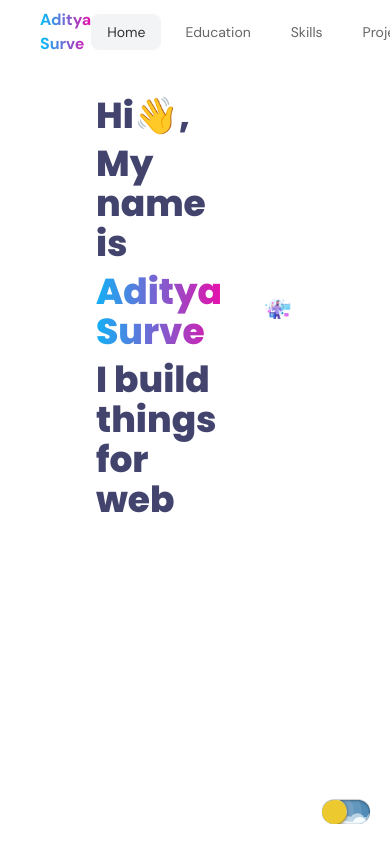
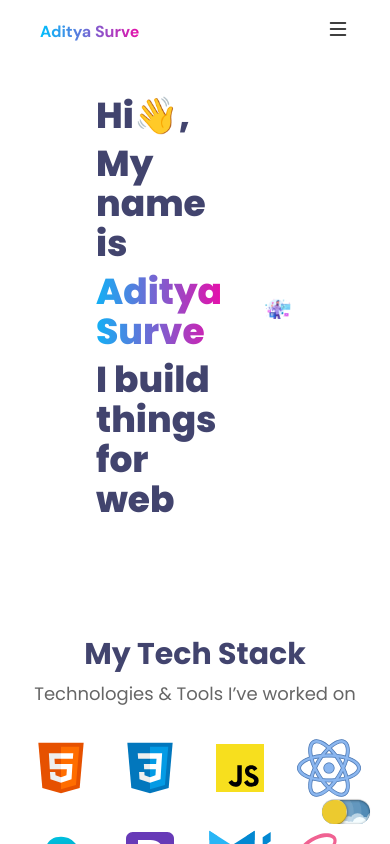
Before and after one commit to AdityaSurve/portfolio, a React (Vite) app: page / in a window 390 px wide. Built offline with nearby package versions, Linux system fonts and the light colour scheme; a web font is replaced by a local one.

Commit message:
navbar responsive

```diff
--- a/src/components/Navbar.jsx
+++ b/src/components/Navbar.jsx
@@ -1,14 +1,19 @@
-import React from "react";
+import React, { useState } from "react";
 import { navbarLinks } from "../data";
 import { socialMediaLinks } from "../data";
 
 const Navbar = ({ activeLink, setActiveLink, theme }) => {
+  const [navbarOpen, setNavbarOpen] = useState(false);
   return (
-    <div className="flex justify-between font-dmsans px-10 items-center bg-transparent backdrop-blur-md h-16 w-full fixed top-0 left-0">
+    <div
+      className={`flex justify-between font-dmsans px-10 ${
+        theme === "light" ? "bg-white" : "bg-[#191919]"
+      } items-center h-16 w-full fixed top-0 left-0`}
+    >
       <div className="flex flex-col font-bold bg-gradient-to-r from-[#00C0FD] to-[#E70FAA] bg-clip-text text-transparent text-left">
         <div>Aditya Surve</div>
       </div>
-      <div className="flex items-center justify-center gap-2">
+      <div className="hidden lg:flex items-center justify-center gap-2">
         {navbarLinks.map((link) => (
           <button
             key={link.path}
@@ -29,7 +34,7 @@ const Navbar = ({ activeLink, setActiveLink, theme }) => {
           </button>
         ))}
       </div>
-      <div className="flex gap-4">
+      <div className="hidden lg:flex gap-4">
         {socialMediaLinks.map((link) => (
           <a
             key={link.name}
@@ -45,6 +50,76 @@ const Navbar = ({ activeLink, setActiveLink, theme }) => {
           </a>
         ))}
       </div>
+      <div
+        className={`lg:hidden ${
+          theme === "light" ? "text-black" : "text-white"
+        }`}
+      >
+        {navbarOpen ? (
+          <button
+            className="text-2xl"
+            onClick={() => setNavbarOpen(!navbarOpen)}
+          >
+            <svg
+              width="24"
+              height="24"
+              fill="currentColor"
+              className="bi bi-x"
+              viewBox="0 0 16 16"
+            >
+              <path d="M4.646 4.646a.5.5 0 0 1 .708 0L8 7.293l2.646-2.647a.5.5 0 0 1 .708.708L8.707 8l2.647 2.646a.5.5 0 0 1-.708.708L8 8.707l-2.646 2.647a.5.5 0 0 1-.708-.708L7.293 8 4.646 5.354a.5.5 0 0 1 0-.708z" />
+            </svg>
+          </button>
+        ) : (
+          <button
+            className="text-2xl"
+            onClick={() => setNavbarOpen(!navbarOpen)}
+          >
+            <svg
+              width="24"
+              height="24"
+              fill="currentColor"
+              className="bi bi-list"
+              viewBox="0 0 16 16"
+            >
+              <path
+                fillRule="evenodd"
+                d="M2.5 12a.5.5 0 0 1 .5-.5h10a.5.5 0 0 1 0 1H3a.5.5 0 0 1-.5-.5zm0-4a.5.5 0 0 1 .5-.5h10a.5.5 0 0 1 0 1H3a.5.5 0 0 1-.5-.5zm0-4a.5.5 0 0 1 .5-.5h10a.5.5 0 0 1 0 1H3a.5.5 0 0 1-.5-.5z"
+              />
+            </svg>
+          </button>
+        )}
+      </div>
+      <div
+        className={`${
+          navbarOpen ? "flex" : "hidden"
+        } flex-col absolute top-16 left-0 w-full ${
+          theme === "light" ? `bg-gray-50` : `bg-[#191919]`
+        } shadow-lg rounded-lg p-4 gap-4 lg:hidden`}
+      >
+        {navbarLinks.map((link) => (
+          <button
+            key={link.path}
+            onClick={() => {
+              setActiveLink(link.title);
+              setNavbarOpen(false);
+            }}
+            className={`px-4 py-2 transition-all duration-500 rounded-lg ${
+              theme === "light" ? "hover:bg-gray-100" : "hover:bg-[#ffffff10]"
+            } ${
+              activeLink === link.title
+                ? theme === "light"
+                  ? "text-[#333] bg-gray-100"
+                  : "text-white bg-[#ffffff10]"
+                : theme === "light"
+                ? "text-[#666]"
+                : "text-white"
+            } text-sm`}
+          >
+            {link.title}
+          </button>
+        ))}
+      </div>
     </div>
   );
 };
--- a/src/components/Skills.jsx
+++ b/src/components/Skills.jsx
@@ -4,14 +4,18 @@ import { Tooltip } from "react-tooltip";
 
 const Skills = ({ theme }) => {
   return (
-    <div className="flex flex-col h-screen justify-center p-20 items-center">
+    <div
+      className={`flex flex-col  justify-center ${
+        theme === "light" ? "bg-white" : "bg-[#191919]"
+      } items-center p-5 lg:p-20 transition-all duration-500`}
+    >
       <div className="text-[#42446E] text-3xl font-bold text-center">
         My Tech Stack
       </div>
       <div className="text-[#666666] text-center text-lg mt-2">
         Technologies & Tools I’ve worked on
       </div>
-      <div className="grid grid-cols-12 mt-5 gap-2 w-full relative overflow-hidden">
+      <div className="grid grid-cols-4 lg:grid-cols-12 mt-5 gap-2 w-full relative overflow-hidden">
         {skills.map((skill, index) => (
           <div key={skill.name}>
             <div
```
